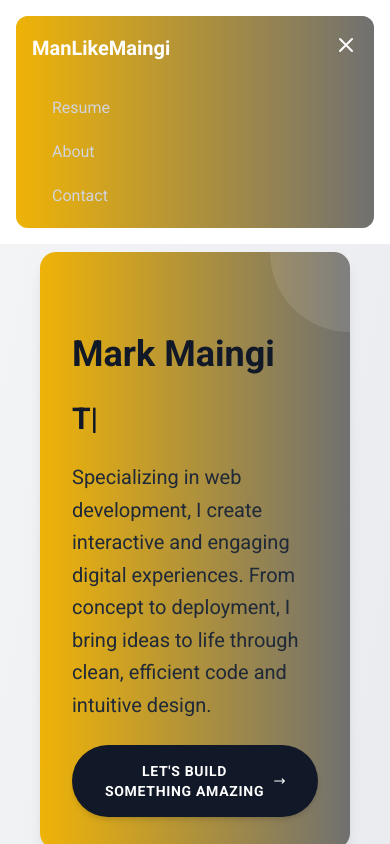
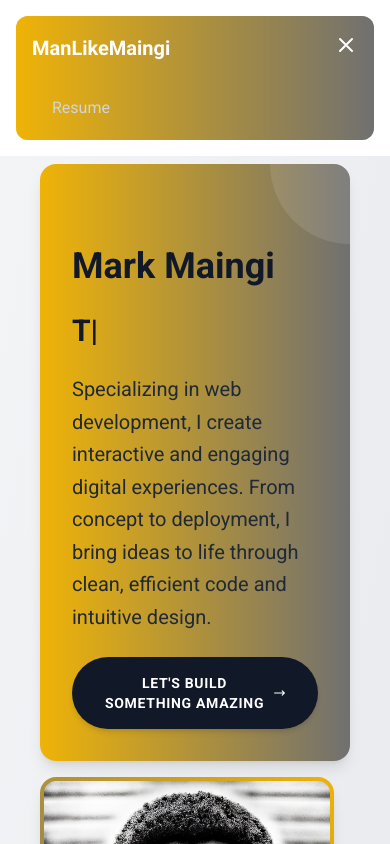
Before and after one commit to MaingiMuema/Portfolio101, a Next.js app: page / in a window 390 px wide. Both pictures are taken after a click on the button 346 px from the left and 44 px from the top of the page. Shown: the top 844 px of the page. Built offline with nearby package versions, Linux system fonts and the light colour scheme.

Commit message:
fixed navbar menu

```diff
--- a/components/Navbar.jsx
+++ b/components/Navbar.jsx
@@ -51,7 +51,7 @@ export default function Navbar() {
           {isMenuOpen && (
             <div className="md:hidden">
               <div className="px-2 pt-2 pb-3 space-y-1 sm:px-3">
-                {['Resume', 'About', 'Contact'].map((item) => (
+                {['Resume'].map((item) => (
                   <a
                     key={item}
                     href={`#${item.toLowerCase()}`}
```
